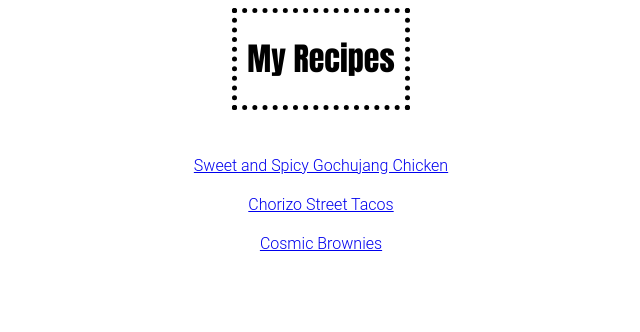
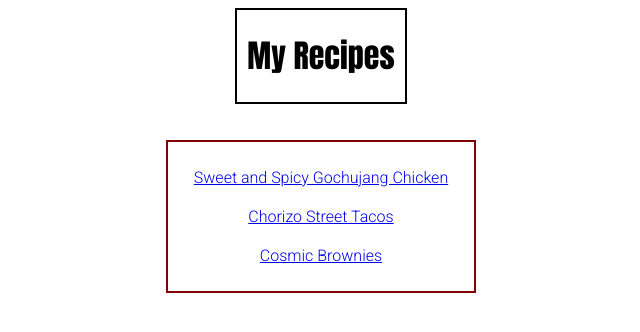
Before and after one commit to daulton-mel/odin-recipes, a plain HTML site: page index.html in a window 1280 px wide. Shown: the whole page, without its empty margins (319-959 px from the left). Drawn offline with Linux system fonts and the light colour scheme.

Commit message:
Edit index page to recipe website

```diff
--- a/index.html
+++ b/index.html
@@ -1,5 +1,6 @@
 <!DOCTYPE html>
 <html lang="en">
+
 <head>
     <meta charset="UTF-8">
     <meta name="viewport" content="width=device-width, initial-scale=1.0">
@@ -8,18 +9,23 @@
     <link rel="preconnect" href="https://fonts.googleapis.com">
     <link rel="preconnect" href="https://fonts.gstatic.com" crossorigin>
     <link href="https://fonts.googleapis.com/css2?family=Anton&display=swap" rel="stylesheet">
+    <link rel="preconnect" href="https://fonts.googleapis.com">
+    <link rel="preconnect" href="https://fonts.gstatic.com" crossorigin>
+    <link href="https://fonts.googleapis.com/css2?family=Anton&family=Roboto:ital,wght@0,100;0,300;0,400;0,500;0,700;0,900;1,100;1,300;1,400;1,500;1,700;1,900&display=swap" rel="stylesheet">
 </head>
+
 <body>
     <div class="header">
         <h1>My Recipes</h1>
     </div>
     <div class="list">
-        <ul>
-        <li><a href="recipes/sweet-and-spicy-gochujang-chicken.html">Sweet and Spicy Gochujang Chicken</a></li>
-        <li><a href="recipes/chorizo-tacos.html">Chorizo Street Tacos</a></li>
-        <li><a href="recipes/cosmic-brownies.html">Cosmic Brownies</a></li>
+        <ul class="recipe-list">
+            <li><a href="recipes/sweet-and-spicy-gochujang-chicken.html">Sweet and Spicy Gochujang Chicken</a></li>
+            <li><a href="recipes/chorizo-tacos.html">Chorizo Street Tacos</a></li>
+            <li><a href="recipes/cosmic-brownies.html">Cosmic Brownies</a></li>
         </ul>
     </div>
 
 </body>
+
 </html>
--- a/styles.css
+++ b/styles.css
@@ -29,7 +29,7 @@ li {
     width: fit-content;
     margin: 0px auto;
     padding-inline: 10px;
-    border: 5px dotted black;
+    border: 2px solid black;
     box-align: center;
     box-sizing: border-box;
 }
@@ -43,3 +43,10 @@ li {
     padding: 10px;
     box-sizing: border-box;
 }
+
+.recipe-list {
+    height: fit-content;
+    width: fit-content;
+    border: 2px solid rgb(129, 4, 4);
+    padding: 1rem;
+}
```
